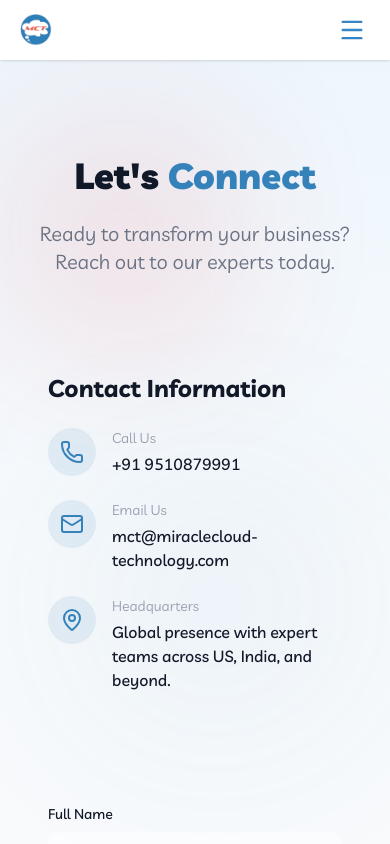
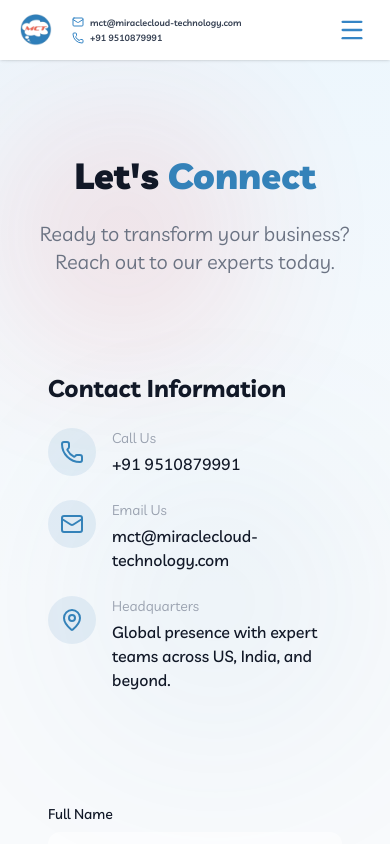
Before and after one commit to kanan756/MCT-Website, a Next.js app: page /contact in a window 390 px wide. Shown: the top 844 px of the page. Built offline with nearby package versions, Linux system fonts and the light colour scheme.

Commit message:
Add contact info next to logo on mobile navbar

```diff
--- a/src/components/Navbar.tsx
+++ b/src/components/Navbar.tsx
@@ -28,6 +28,18 @@
             <Link href="/" className="flex items-center">
               <img src="/mct_logo.png" alt="MCT IT Solutions" className="h-[40px] sm:h-[45px] md:h-[55px] lg:h-[65px] w-auto object-contain" />
             </Link>
+          </div>
+
+          {/* Compact Contact Info for Mobile Only (Between Logo and Hamburger) */}
+          <div className="flex md:hidden flex-col justify-center gap-[2px] flex-grow px-2 sm:px-4 overflow-hidden">
+            <div className="flex items-center gap-1.5 overflow-hidden">
+              <Mail className="text-[#3585c5] w-3 h-3 flex-shrink-0" />
+              <span className="text-[9px] sm:text-[10px] font-semibold text-gray-700 truncate">mct@miraclecloud-technology.com</span>
+            </div>
+            <div className="flex items-center gap-1.5 overflow-hidden">
+              <Phone className="text-[#3585c5] w-3 h-3 flex-shrink-0" />
+              <span className="text-[9px] sm:text-[10px] font-semibold text-gray-700 truncate">+91 9510879991</span>
+            </div>
           </div>
 
           {/* Contact Info - Hidden on mobile, visible on tablet/desktop */}
```
